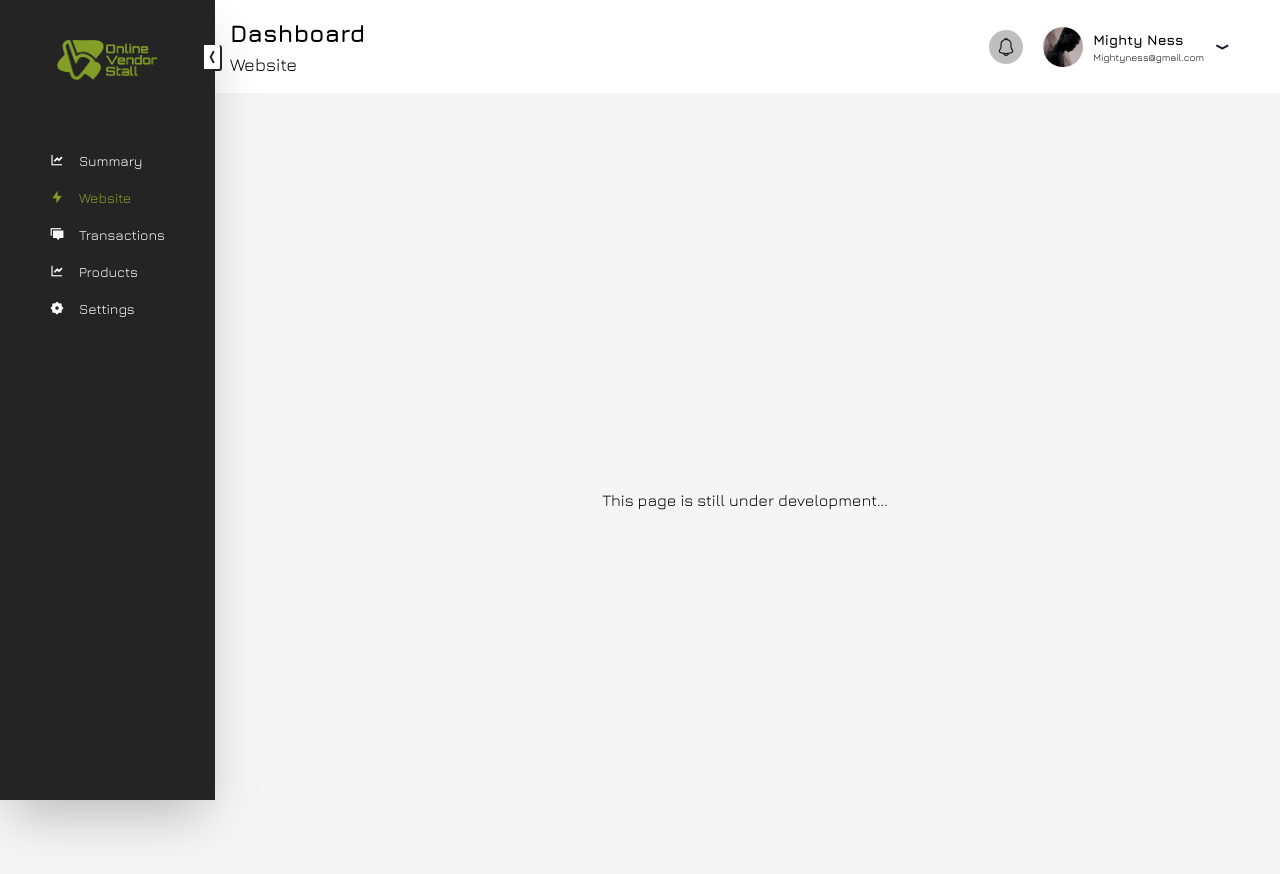
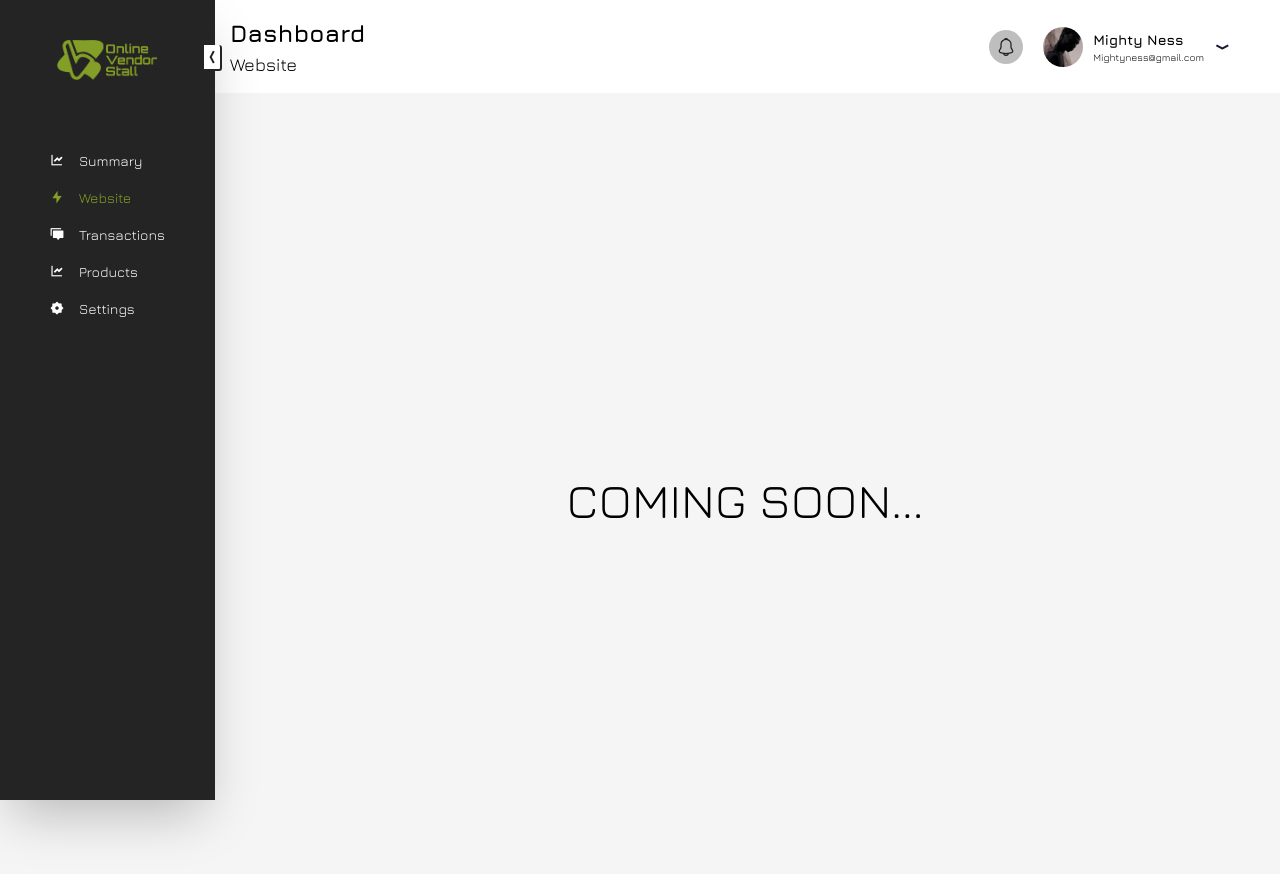
Before and after one commit to GoodboyBadvibes/OVS, a Next.js app: page /dashboard in a window 1280 px wide. Both pictures are taken after a click on the element "Website". Shown: the top 874 px of the page. Built offline with nearby package versions, Linux system fonts and the light colour scheme.

Commit message:
coming soon...

```diff
--- a/src/Components/Dashboard/Website.js
+++ b/src/Components/Dashboard/Website.js
@@ -3,7 +3,7 @@ import React from 'react'
 const Website = () => {
   return (
     <div className='flex justify-center justify-items-center items-center h-screen'>
-      <h1>This page is still under development...</h1>
+      <h1 className=' text-5xl'>COMING SOON...</h1>
     </div>
   )
 }
```
